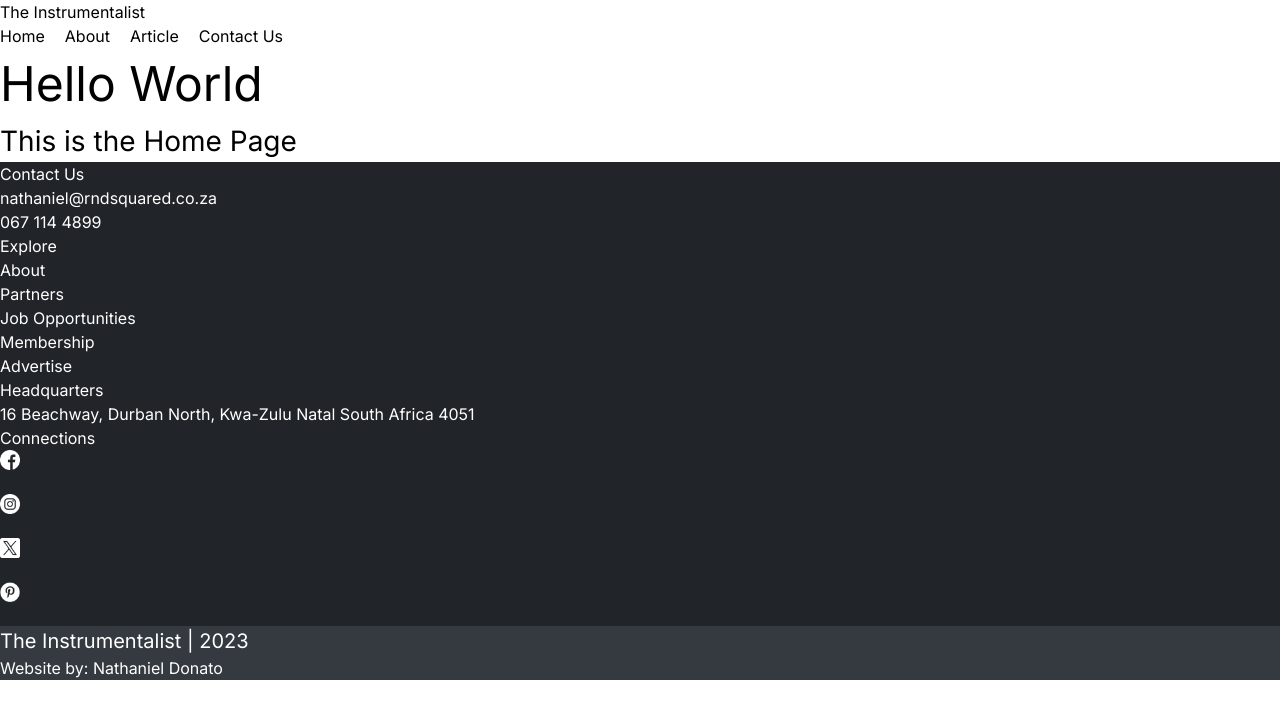
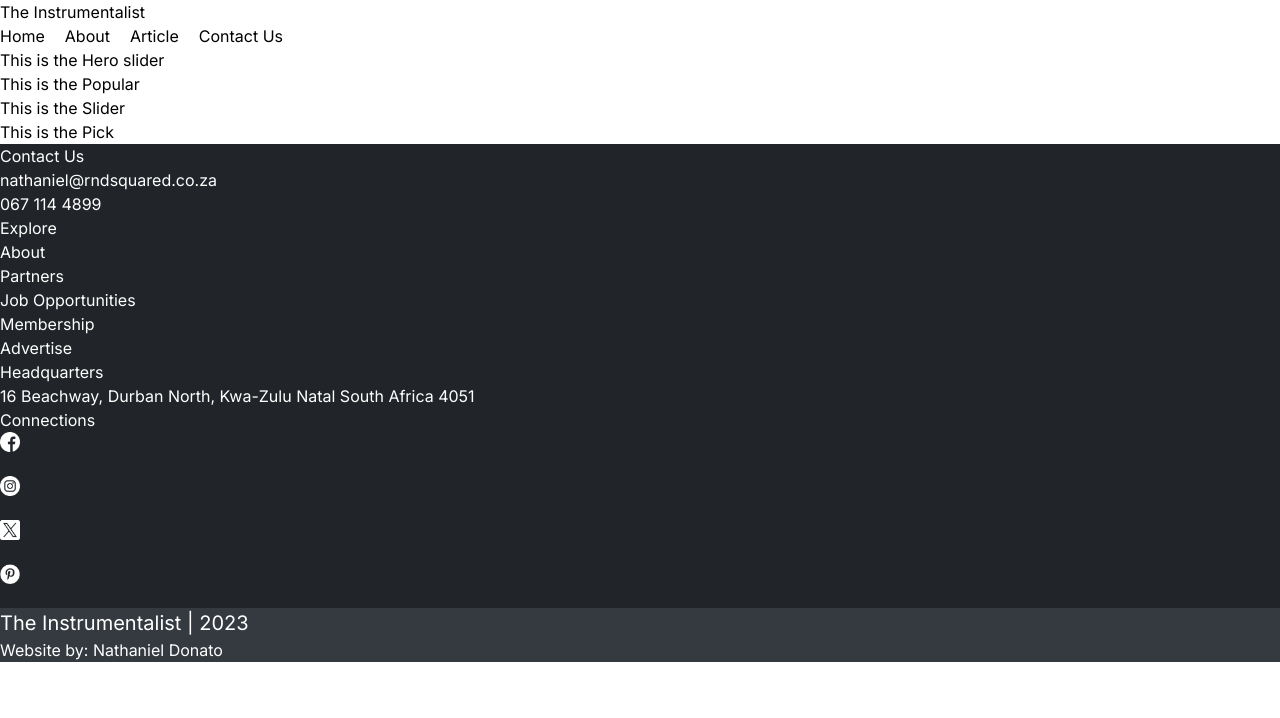
Before and after one commit to NateCreedDonato/the-instrumentalist, a Next.js app: page / in a window 1280 px wide. Shown: the top 718 px of the page. Built offline with nearby package versions, Linux system fonts and the light colour scheme; a web font is replaced by a local one.

Commit message:
Added the remainder of the home page components

```diff
--- a/app/page.tsx
+++ b/app/page.tsx
@@ -2,16 +2,20 @@
 
 import Header from "@/components/header";
 import Footer from "@/components/footer";
+import Hero from "./components/hero";
+import Pick from "./components/pick";
+import Popular from "./components/popular";
+import Slider from "./components/Slider";
 
 export default function Page() {
   return(
     <>
       <section>
         <Header />
-          <div>
-            <h1 className="text-[48px]">Hello World</h1>
-            <h2 className="text-[28px]">This is the Home Page</h2>
-          </div>
+        <Hero />
+        <Popular />
+        <Slider />
+        <Pick />
         <Footer />
       </section>
     </>
--- a/package.json
+++ b/package.json
@@ -23,6 +23,7 @@
     "next": "13.4.19",
     "postcss": "8.4.28",
     "react": "18.2.0",
+    "react-bootstrap": "^2.8.0",
     "react-dom": "18.2.0",
     "tailwindcss": "3.3.3",
     "typescript": "5.2.2"
```
Also changed, not shown: 2 other files (tests, documents, lock files or other folders).
